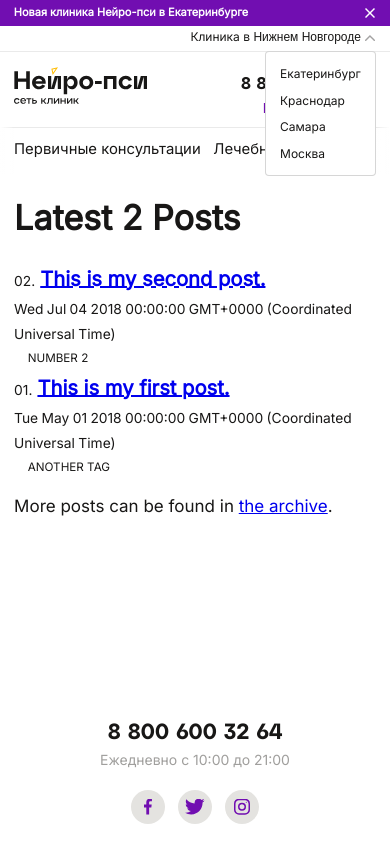
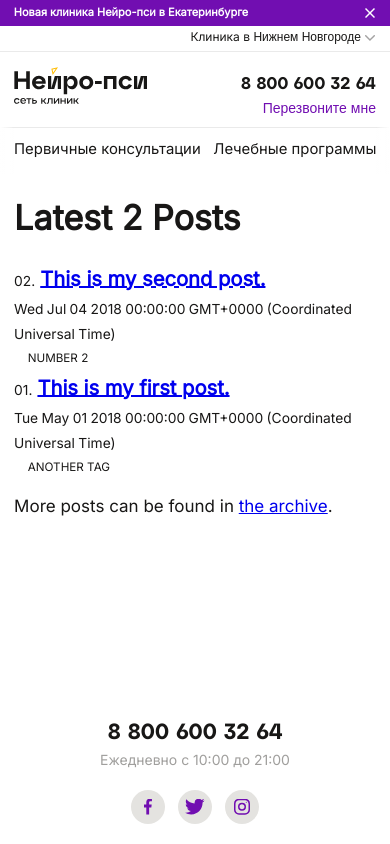
Before and after one commit to dontliem1/neirology.com, an Eleventy site: page index.njk in a window 390 px wide. In both pictures the pointer is over the button "Нижнем Новгороде". Shown: the top 844 px of the page. Built offline with nearby package versions, Linux system fonts and the light colour scheme; Eleventy itself is replaced by a stand-in of ours; files that its build step writes are made by us from their sources.

Commit message:
Test of :hover on mobile #2

```diff
--- a/docs/static/css/index.css
+++ b/docs/static/css/index.css
@@ -346,9 +346,9 @@
 .header__nav-link:focus + .header__nav_subnav {
   display: block;
 }
-@media (hover: hover) {
+@media (hover: none) {
   .page__top_wrapper:hover .page__top_select::after {
-    transform: scaleY(0);
+    transform: scaleY(1);
   }
   .page__top_wrapper:hover .page__top_cities {
     display: none;
--- a/static/css/index.css
+++ b/static/css/index.css
@@ -346,9 +346,9 @@
 .header__nav-link:focus + .header__nav_subnav {
   display: block;
 }
-@media (hover: hover) {
+@media (hover: none) {
   .page__top_wrapper:hover .page__top_select::after {
-    transform: scaleY(0);
+    transform: scaleY(1);
   }
   .page__top_wrapper:hover .page__top_cities {
     display: none;
```
